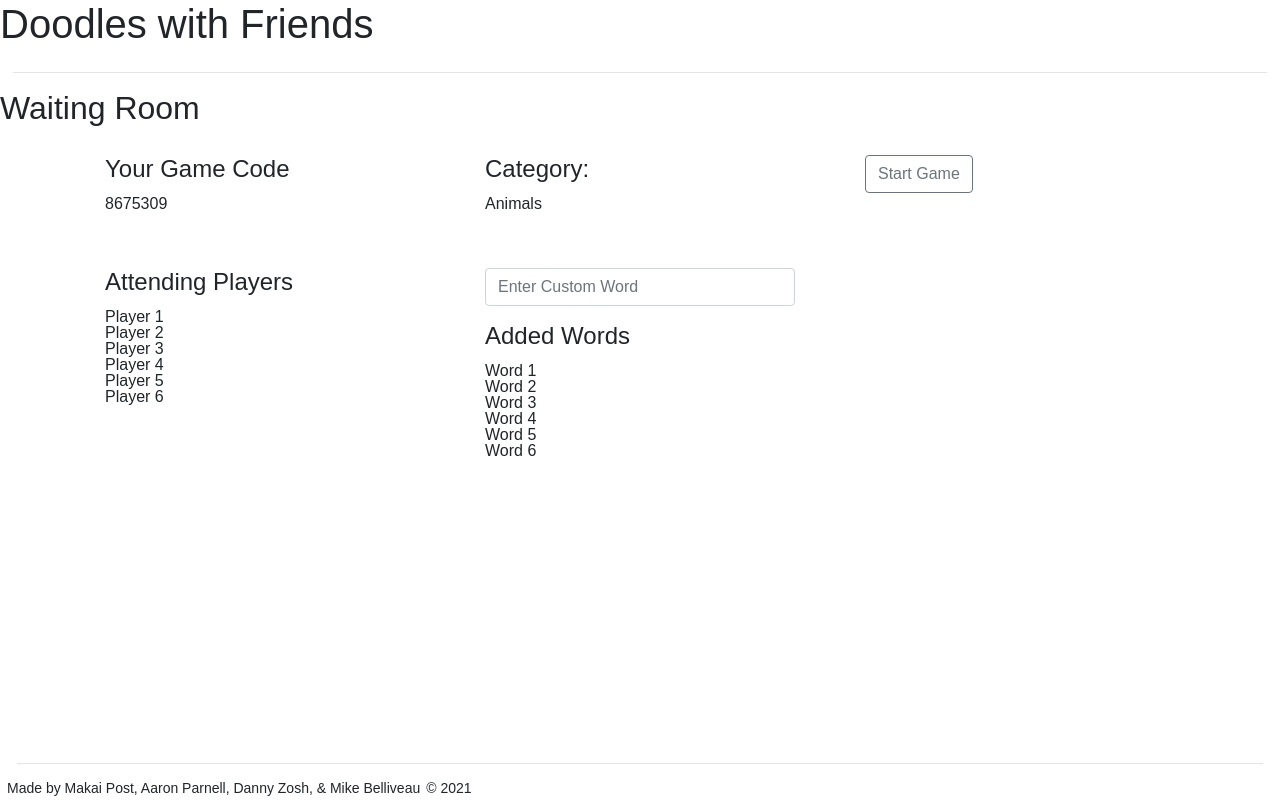
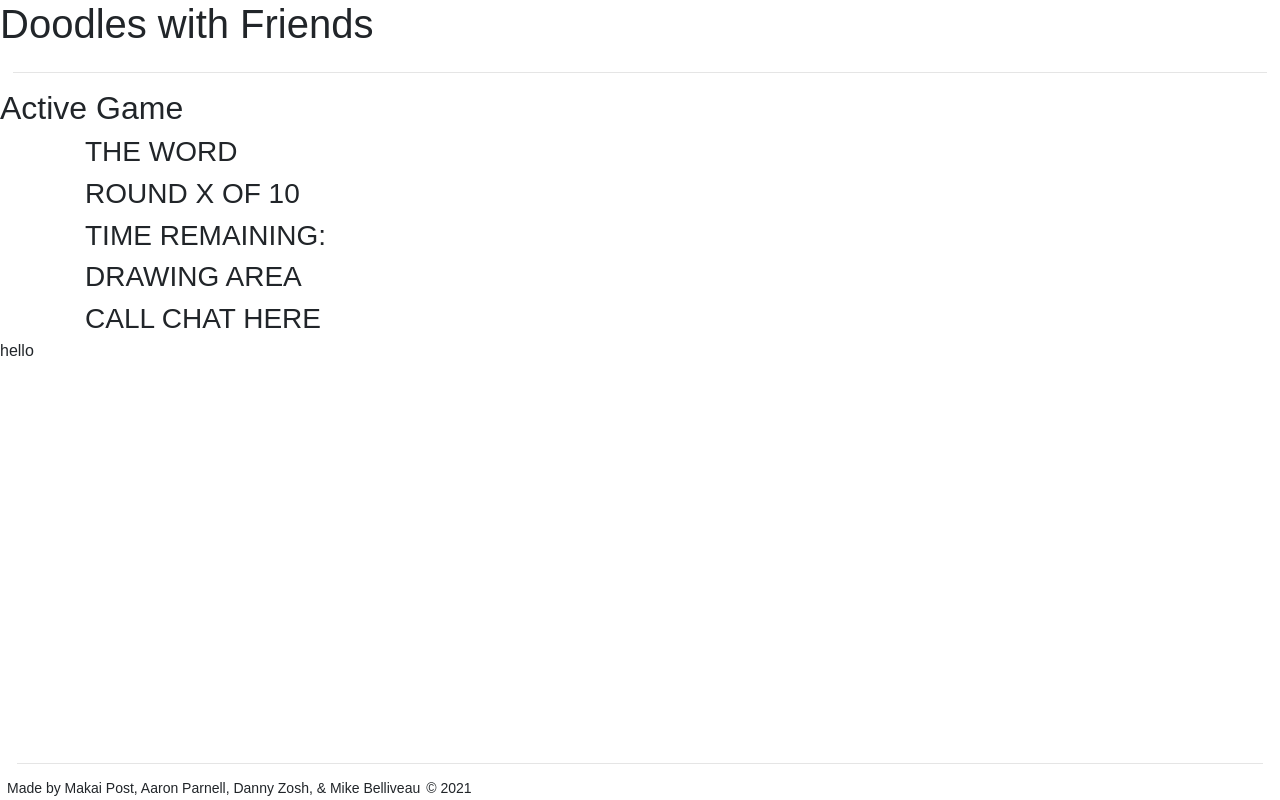
Before and after one commit to ToMakPo/Doodles-with-Friends, a React (Create React App) app in the folder client/: page / in a window 1280 px wide. Built offline with nearby package versions, Linux system fonts and the light colour scheme.

Commit message:
Roughed out ActiveGame.js

```diff
--- a/client/src/App.js
+++ b/client/src/App.js
@@ -26,7 +26,7 @@ const App = () => {
 
 			{
 				// If the user is not logged in, then direct the user to the login page. Other wise, take them to the page requested page.
-				true ? <WaitingRoom/> :
+				true ? <ActiveGame/> :
 				activeUser === null ? (
 					loginDisplay
 						? <Login {...{logUserIn, setLoginDisplay}}/>
--- a/client/src/pages/ActiveGame.js
+++ b/client/src/pages/ActiveGame.js
@@ -4,6 +4,29 @@ const ActiveGame = () => {
     return (
         <main>
             <h2>Active Game</h2>
+            <div className="container">
+
+                <h3>THE WORD</h3>
+
+                <h3>ROUND X OF 10</h3>
+
+                <h3>TIME REMAINING:</h3>
+
+                </div>
+
+            <div className="container">
+
+                <h3>DRAWING AREA</h3>
+
+            </div>
+
+            <div className="container">
+
+                <h3>CALL CHAT HERE</h3>
+
+            </div>
+
+
             <Canvas width={500} height={500} active={true}/>
         </main>
     )
```
Also changed, not shown: 2 other files (tests, documents, lock files or other folders).
